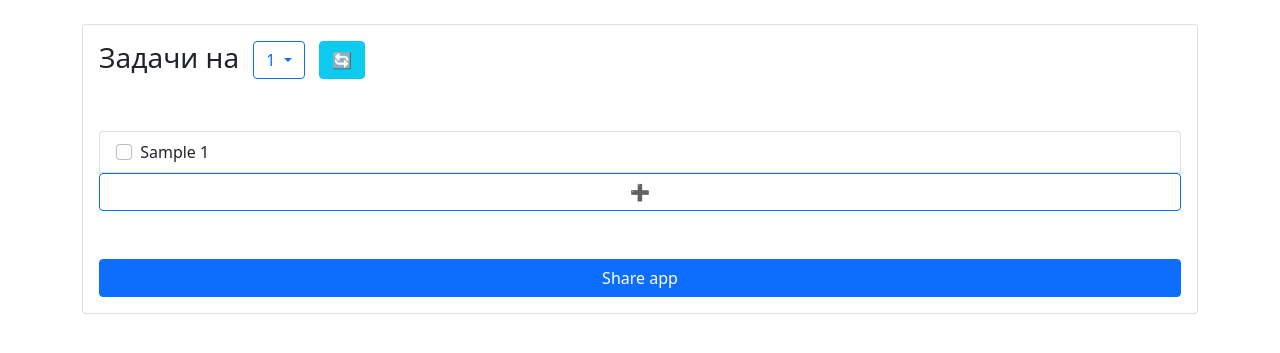
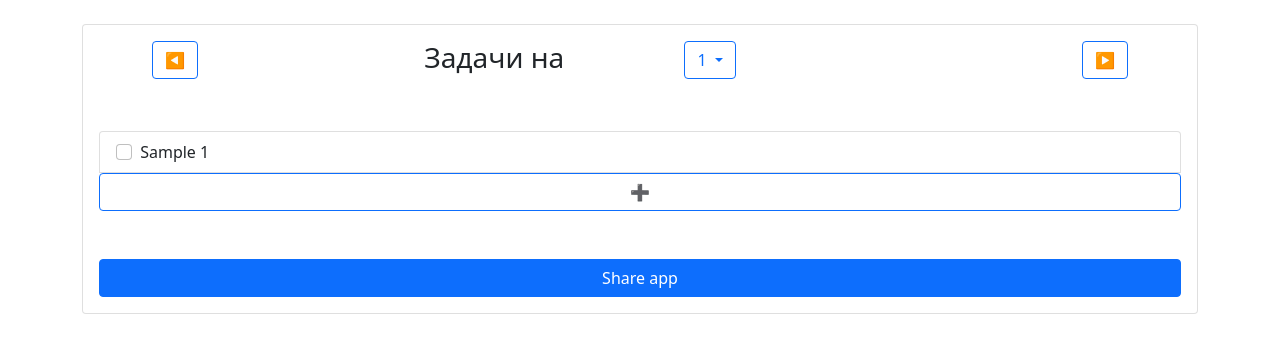
Before and after one commit to dandaniel5/che_app, a Flask app: page /gm/1/1/ in a window 1280 px wide. Shown: the top 353 px of the page. Run offline with Flask 2, Linux system fonts and the light colour scheme; a database or web service that is not in the repository returns one stand-in record (values such as "Sample title"); some libraries are stand-ins or nearby versions.

Commit message:
add + chb btn fx add red X btn no fx

```diff
--- a/templates/index.html
+++ b/templates/index.html
@@ -8,7 +8,15 @@
 <p hidden id="theData">{{date}}</p>
 
 
-<ul class="nav ">
+<ul class="nav flex-sm-row nav-fill">
+    <li class="nav-item">
+    <button  type="button" id="yesterday" class="btn btn-outline-primary" onClick="window.location.reload();"> ◀️ </button>
+  </li>
+
+    <li class="nav-item">
+   <h3> &ensp;  </h3>
+  </li>
+
 <li class="nav-item">
     <h3>Задачи на&ensp;  </h3>
 </li>
@@ -32,15 +40,24 @@
     <li class="nav-item">
    <h3> &ensp;  </h3>
   </li>
-  <li class="nav-item">
-    <button  type="button" class="btn btn-info" onClick="window.location.reload();"> 🔄 </button>
-  </li><li class="nav-item">
+<!--  <li class="nav-item">-->
+<!--    <button  type="button" class="btn btn-info" onClick="window.location.reload();"> 🔄 </button>-->
+<!--  </li>-->
+    <li class="nav-item">
    <h3> &ensp;  </h3>
   </li>
-  <li class="nav-item">
+    <li class="nav-item">
+    <button  type="button" id="tomorrow" class="btn btn-outline-primary" onClick="window.location.reload();"> ▶️ </button>
+  </li>
+<!--    <li class="nav-item">-->
+<!--&lt;!&ndash;   <h3> &ensp;  </h3>&ndash;&gt;-->
+<!--  </li>-->
+<!--  <li class="nav-item">-->
 
-  </li>
+<!--  </li>-->
 </ul>
+
+
 
 
 
@@ -55,8 +72,16 @@
 #}
 <div class="list-group" id="list-group">
     {% for i in range(list_val_len) %}{#итерируем через общее коллличество элементов в списке#}
-        <label class="list-group-item" for="val{{ i+1 }}" name="val{{ i+1 }}">{#создаем лебл#}
-        {#создаем чекбокс#}
+
+    <label class="list-group-item" for="val{{ i+1 }}" name="val{{ i+1 }}">{#создаем лебл#}
+
+
+
+
+
+
+
+            {#создаем чекбокс#}
         <input class="form-check-input me-1"
                type="checkbox"
                id="val{{ i+1 }}"
@@ -73,17 +98,31 @@
             {{ item }}
         {% endfor %}
 
+
+
         </input>
 
 
+<object  class="collapse multi-collapse collapse-horizontal" id="collapseWidthExample" title="удалить чекбокс" align="right" >
+   <a align="right">
+    <small>
+
+        ❌
+
+    </small>
+</a>
+</object>
+
+
         </label>
+
     {% endfor %}
 
      <label id="before"> </label>
 
     <button id="plus_button"  type="button" class="btn btn-outline-primary" data-bs-toggle="collapse" data-bs-target=".multi-collapse" aria-expanded="false"> ➕ </button>
 
-<div class="collapse multi-collapse" id="collapseExample">
+    <div class="collapse multi-collapse" id="collapseExample">
 <!--<div class="card card-body">-->
 <!--<div class="col">-->
     <input id="new-checkbox-text" type="text" class="form-control" placeholder="New Checklist Hear" aria-label="First name">
```
